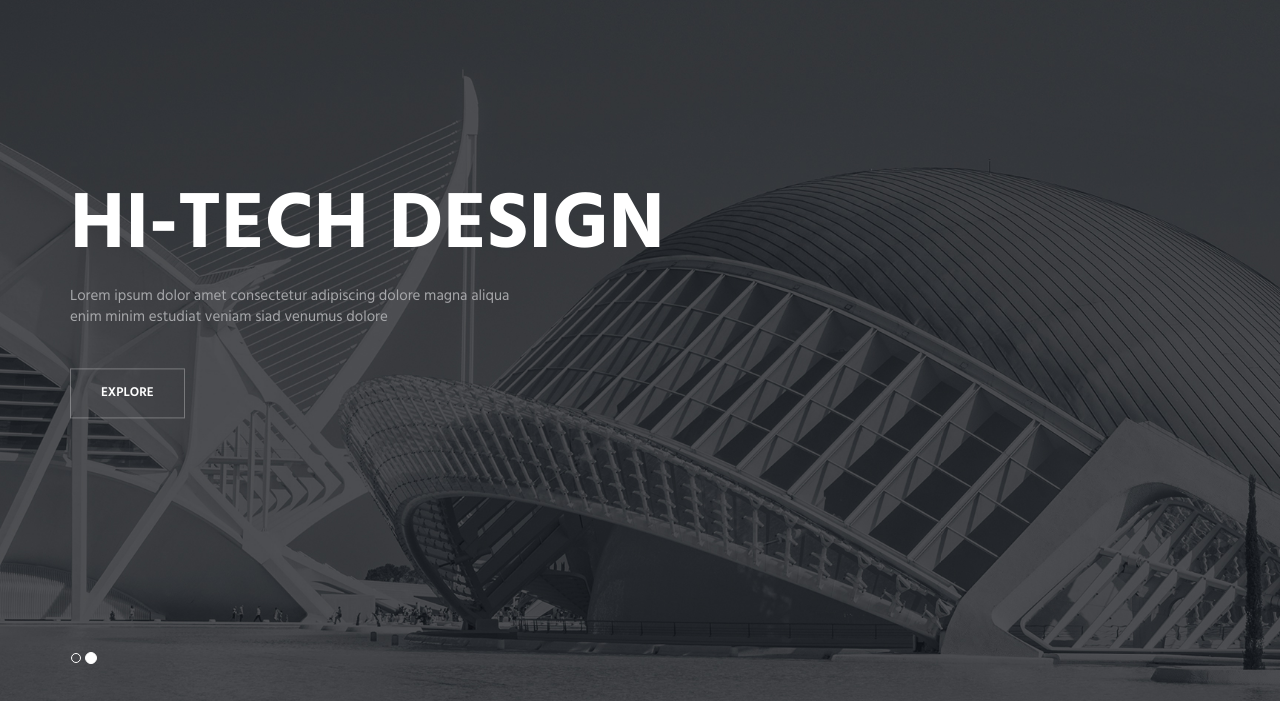
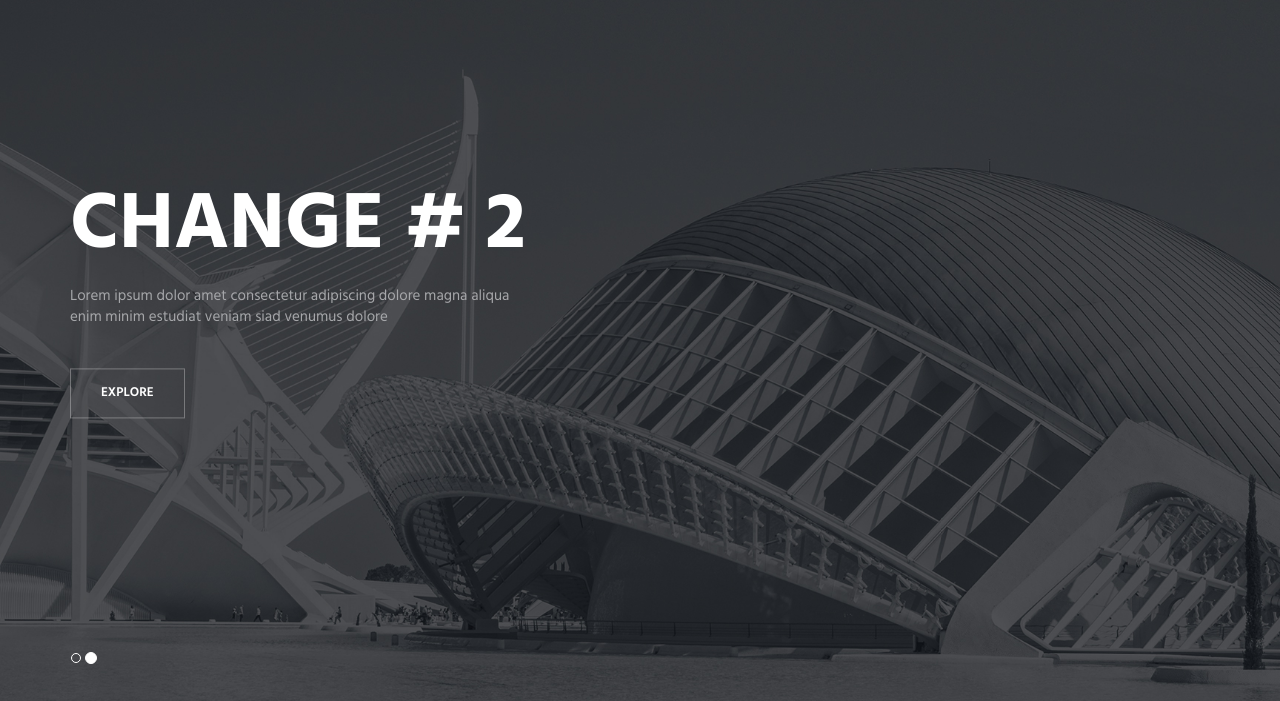
Before and after one commit to JohnCarter09/example, a plain HTML site: page 49 Asentus/HTML/index.html in a window 1280 px wide. Shown: the part 99-800 px from the top of the page. Drawn offline with Linux system fonts and the light colour scheme.

Commit message:
changes to html

```diff
--- a/49 Asentus/HTML/index.html
+++ b/49 Asentus/HTML/index.html
@@ -111,7 +111,7 @@
                     <div class="container">
                         <div class="carousel-centered">
                             <div class="margin-b-40">
-                                <h2 class="carousel-title">Hi-Tech Design</h2>
+                                <h2 class="carousel-title">Change # 2</h2>
                                 <p>Lorem ipsum dolor amet consectetur adipiscing dolore magna aliqua <br/> enim minim estudiat veniam siad venumus dolore</p>
                             </div>
                             <a href="#" class="btn-theme btn-theme-sm btn-white-brd text-uppercase">Explore</a>
```
